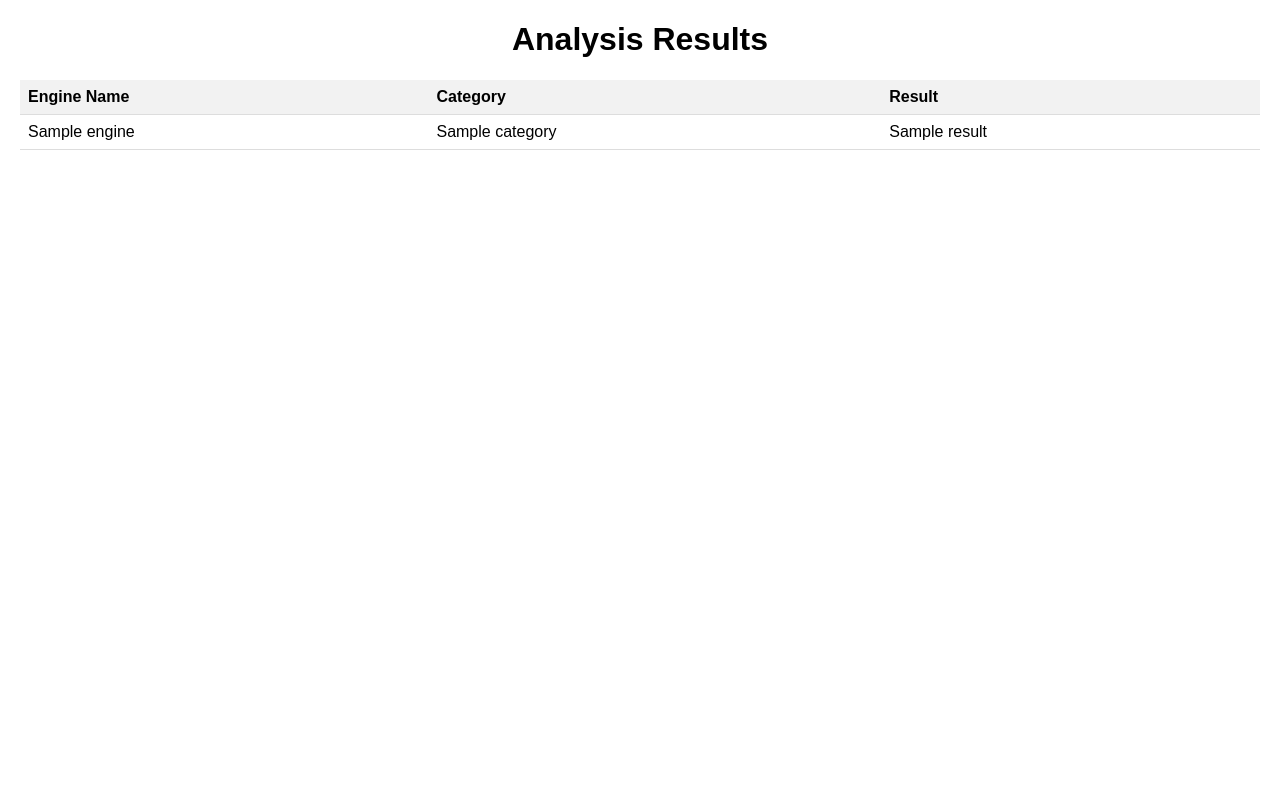
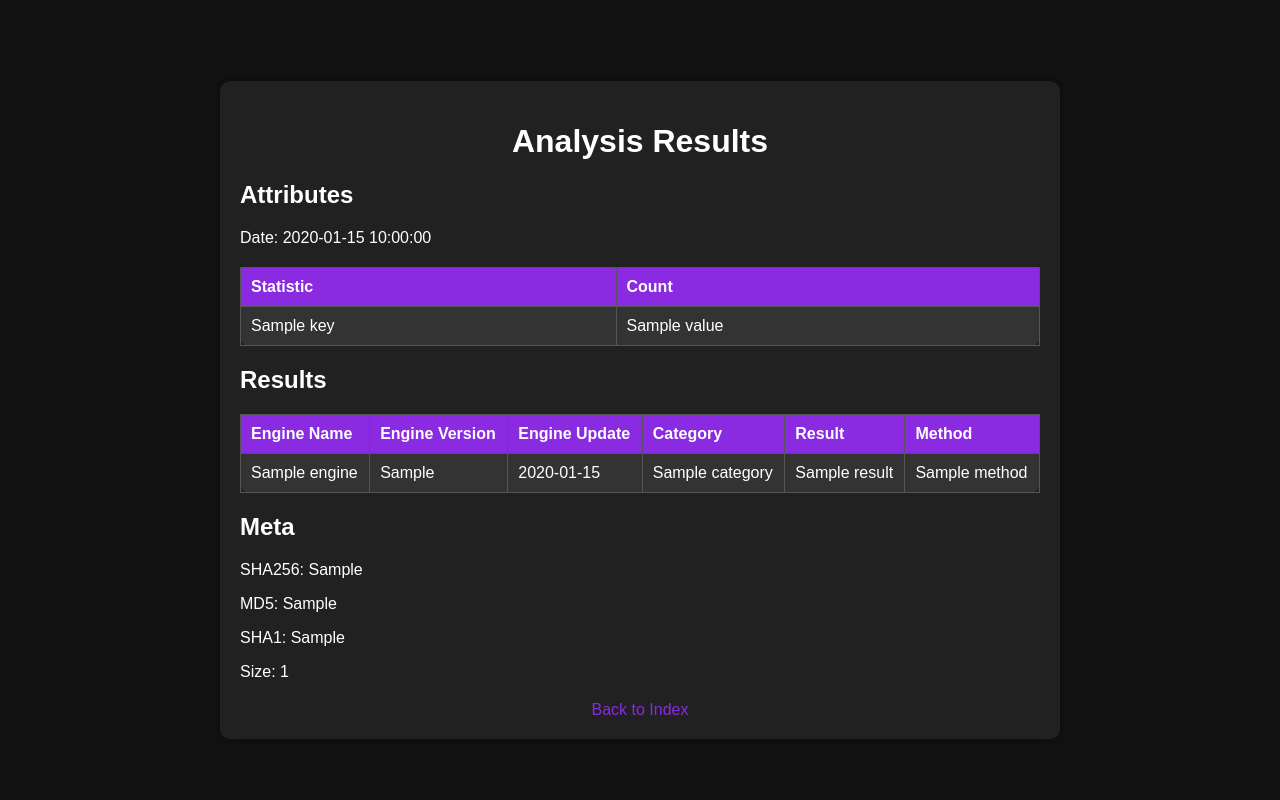
Before and after one commit to gegestalt/guguStatik, a Flask app: page /results/1 in a window 1280 px wide. Run offline with Flask 3, Linux system fonts and the light colour scheme; a database or web service that is not in the repository returns one stand-in record (values such as "Sample title"); data that the repository does not hold is empty.

Commit message:
VT perfecting mate

```diff
--- a/guguStatikFlask/app.py
+++ b/guguStatikFlask/app.py
@@ -82,7 +82,9 @@ def submit_file():
 def display_results(analysis_id):
     response = get_analysis_results(analysis_id)
     results = response["data"]["attributes"]["results"]
-    return render_template("vt_report.html", results=results)
+    attributes = response["data"]["attributes"]
+    meta = response.get("meta", {})
+    return render_template("vt_report.html", results=results,meta=meta,attributes=attributes)
 
 def extract_info_from_pdf(file_path):
     with pdfplumber.open(file_path) as pdf:
--- a/guguStatikFlask/templates/vt_report.html
+++ b/guguStatikFlask/templates/vt_report.html
@@ -7,44 +7,126 @@
     <style>
         body {
             font-family: Arial, sans-serif;
-            margin: 20px;
+            background-color: #121212;
+            color: #fff;
+            margin: 0;
+            padding: 0;
+            display: flex;
+            justify-content: center;
+            align-items: center;
+            min-height: 100vh;
+        }
+        .container {
+            width: 80%;
+            max-width: 800px;
+            background-color: #212121;
+            border-radius: 10px;
+            box-shadow: 0 0 10px rgba(0, 0, 0, 0.5);
+            padding: 20px;
+            opacity: 0;
+            animation: fadeInUp 0.5s forwards ease;
+            margin-top: 20px;
+            overflow-x: auto;
+        }
+        @keyframes fadeInUp {
+            from {
+                opacity: 0;
+                transform: translateY(-20px);
+            }
+            to {
+                opacity: 1;
+                transform: translateY(0);
+            }
         }
         h1 {
+            color: #fff;
             text-align: center;
         }
         table {
             width: 100%;
             border-collapse: collapse;
             margin-top: 20px;
+            background-color: #333;
+            color: #fff;
+            border-radius: 10px;
         }
         th, td {
-            padding: 8px;
+            border: 1px solid #555;
+            padding: 10px;
             text-align: left;
-            border-bottom: 1px solid #ddd;
         }
         th {
-            background-color: #f2f2f2;
+            background-color: #8a2be2;
+            font-weight: bold;
         }
-        tr:hover {
-            background-color: #f5f5f5;
+        .back-button {
+            margin-top: 20px;
+            text-align: center;
+        }
+        .back-button a {
+            color: #8a2be2;
+            text-decoration: none;
+            transition: color 0.3s;
+        }
+        .back-button a:hover {
+            color: #6a1ca8;
         }
     </style>
 </head>
 <body>
+    <div class="container">
         <h1>Analysis Results</h1>
+        <h2>Attributes</h2>
+        <p>Date: {{ attributes.date }}</p>
         <table>
+            <thead>
+                <tr>
+                    <th>Statistic</th>
+                    <th>Count</th>
+                </tr>
+            </thead>
+            <tbody>
+                {% for key, value in attributes.stats.items() %}
+                <tr>
+                    <td>{{ key }}</td>
+                    <td>{{ value }}</td>
+                </tr>
+                {% endfor %}
+            </tbody>
+        </table>
+        <h2>Results</h2>
+        <table>
+            <thead>
                 <tr>
                     <th>Engine Name</th>
+                    <th>Engine Version</th>
+                    <th>Engine Update</th>
                     <th>Category</th>
                     <th>Result</th>
+                    <th>Method</th>
                 </tr>
+            </thead>
+            <tbody>
                 {% for engine, data in results.items() %}
                 <tr>
                     <td>{{ engine }}</td>
+                    <td>{{ data.engine_version }}</td>
+                    <td>{{ data.engine_update }}</td>
                     <td>{{ data.category }}</td>
                     <td>{{ data.result }}</td>
+                    <td>{{ data.method }}</td>
                 </tr>
                 {% endfor %}
+            </tbody>
         </table>
+        <h2>Meta</h2>
+        <p>SHA256: {{ meta.file_info.sha256 }}</p>
+        <p>MD5: {{ meta.file_info.md5 }}</p>
+        <p>SHA1: {{ meta.file_info.sha1 }}</p>
+        <p>Size: {{ meta.file_info.size }}</p>
+        <div class="back-button">
+            <a href="/">Back to Index</a>
+        </div>
+    </div>
 </body>
 </html>
```
Lines whose indentation alone changed are shown as unchanged.
